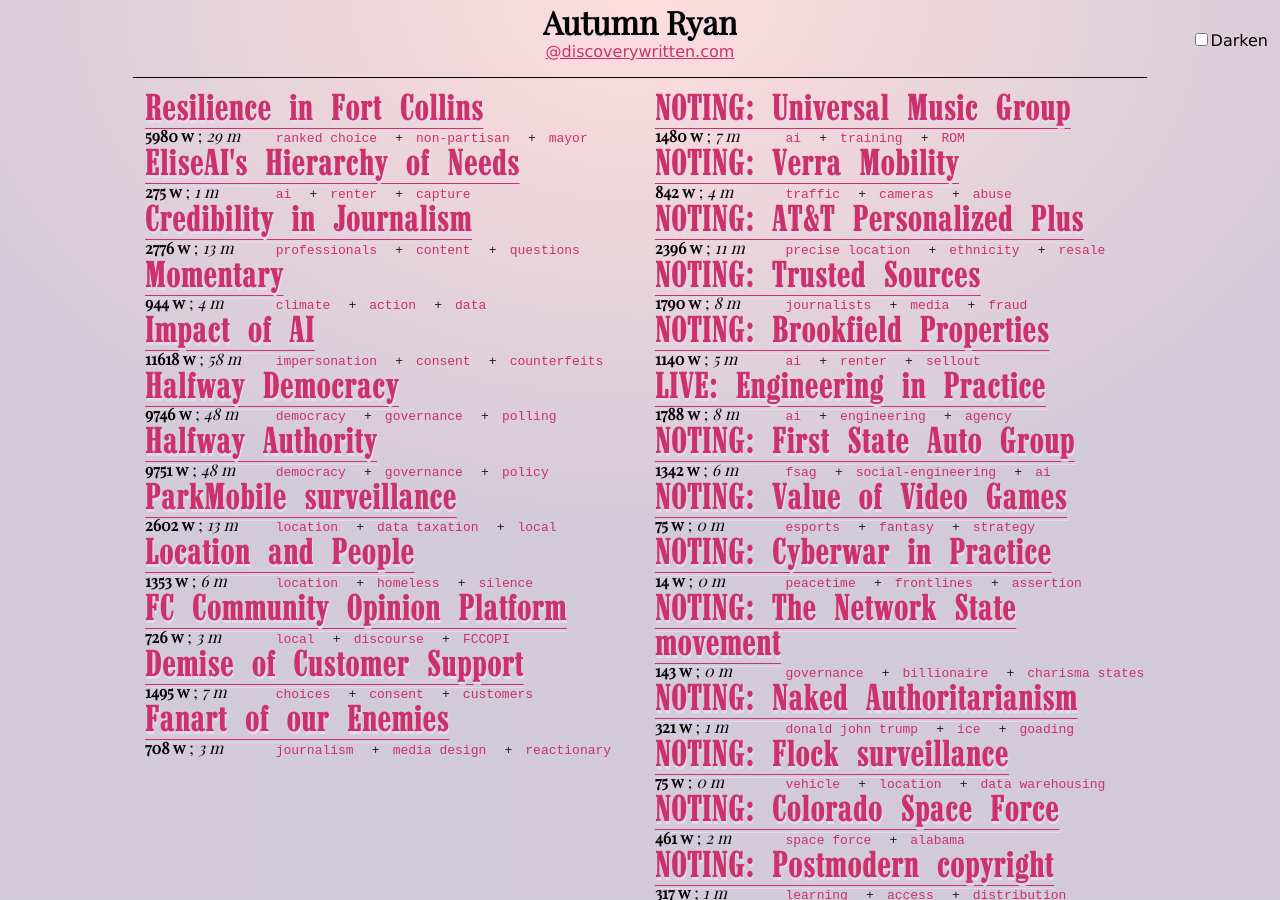
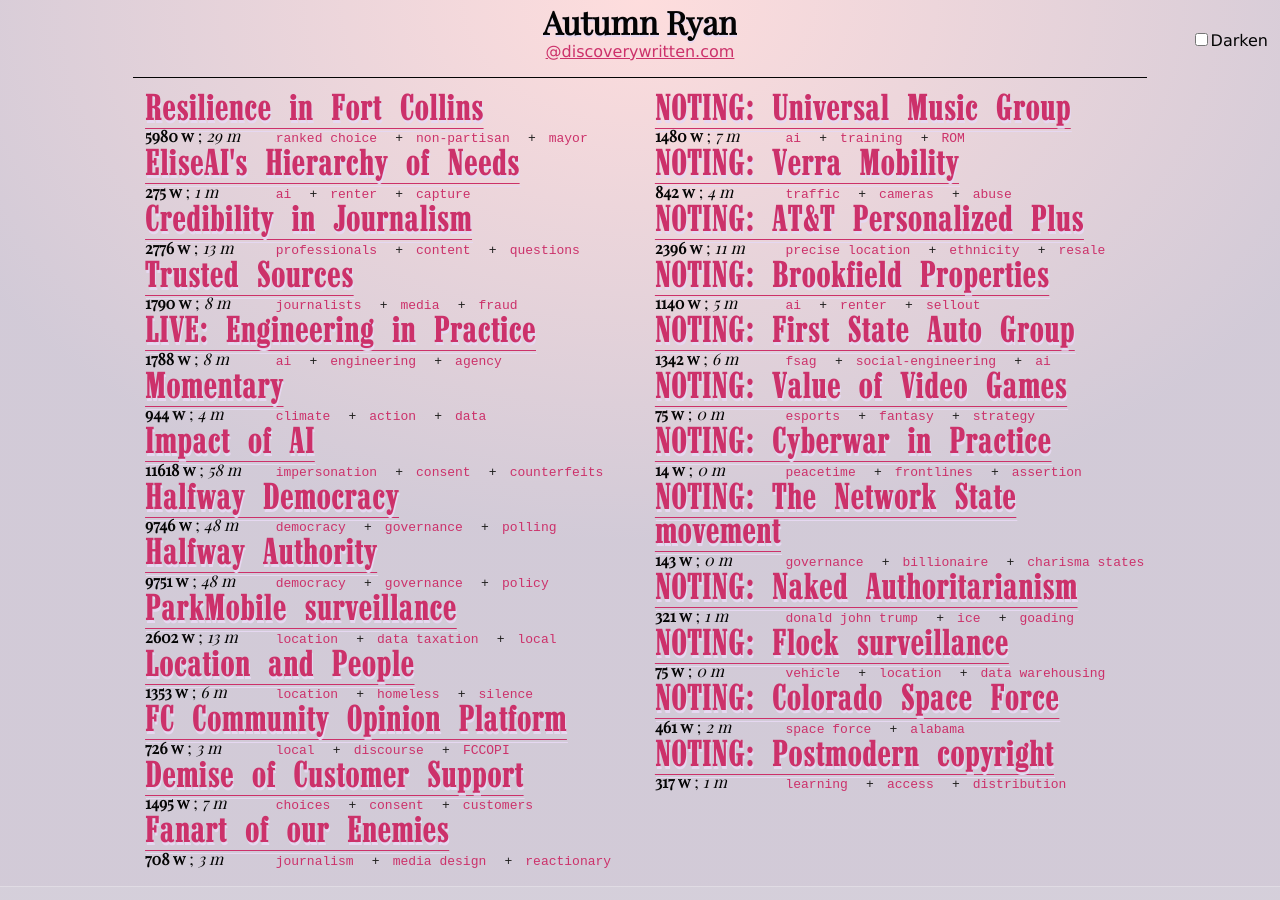
Before and after one commit to tiliv/antibody, a Jekyll site: the page built from docs/index.md, in a window 1280 px wide and 900 px high, scrolled down 993 px. Built offline with Jekyll 4.4.1, drawn with Linux system fonts in a browser that asks for light colours.

Commit message:
Promote notes docs
There are enough notes documents now that some are going to be "finished" that way, even if they receive updates later.

```diff
--- a/docs/journal/autumn-ryan-Engineering-in-Practice/index.md
+++ b/docs/journal/autumn-ryan-Engineering-in-Practice/index.md
@@ -8,7 +8,7 @@
 
 tags: [ai, engineering, agency]
 
-layout: noting
+layout: journal
 public: true
 published: true
 index: true
```
Also changed, not shown: docs/journal/autumn-ryan-Trusted-Sources/index.md (+3 -3 lines).
